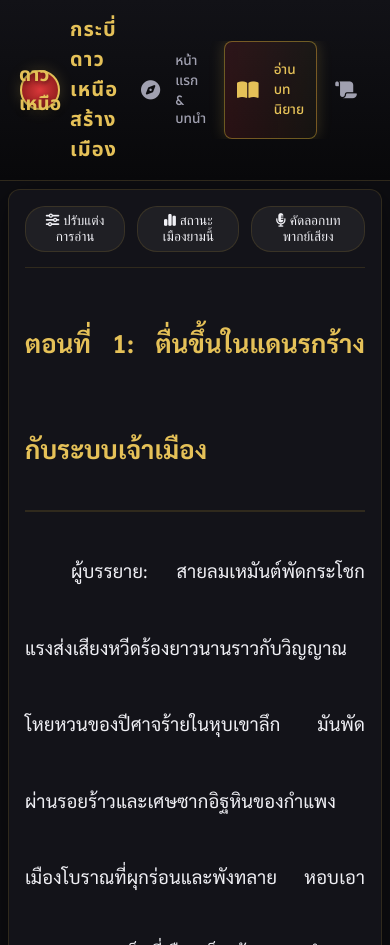
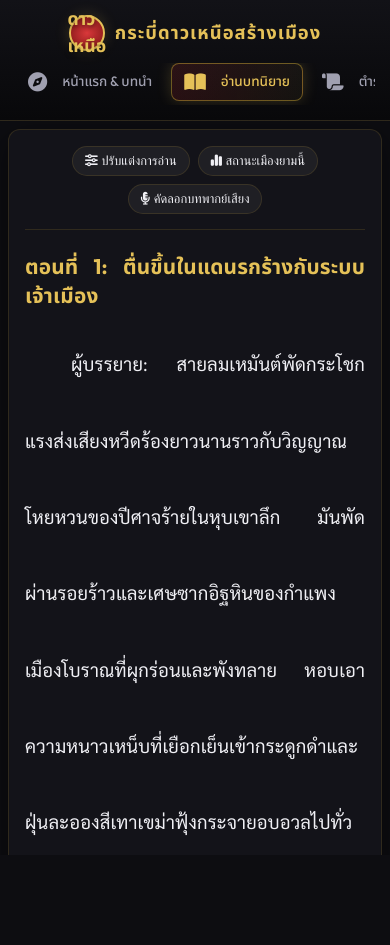
Before and after one commit to thanwa72/heavenly-mist-city, a plain HTML site: page index.html in a window 390 px wide. Both pictures are taken after a click on the link "อ่านบทนิยาย". After the commit the page ends 855 px from the top, so only its background shows below. Drawn offline with Linux system fonts and the light colour scheme.

Commit message:
Add files via upload

```diff
--- a/style.css
+++ b/style.css
@@ -476,6 +476,16 @@ p {
     line-height: 4.15;
     text-align: justify;
     letter-spacing: 0.15px;
+}
+
+#reader-title h2 {
+    font-family: var(--font-heading);
+    font-size: 1.65rem;
+    color: var(--color-gold);
+    line-height: 1.4;
+    margin-bottom: 20px;
+    border-bottom: 2px solid var(--border-color);
+    padding-bottom: 12px;
 }
 
 .reader-body h3 {
@@ -1019,11 +1029,10 @@ body.mode-light .chapter-dropdown {
         width: 100%;
         border-right: none;
         border-bottom: 1px solid var(--border-color);
-        padding: 15px 20px;
-        flex-direction: row;
-        align-items: center;
-        justify-content: space-between;
-        gap: 10px;
+        padding: 15px;
+        flex-direction: column;
+        align-items: stretch;
+        gap: 12px;
         height: auto;
     }
     .brand-section {
@@ -1032,11 +1041,17 @@ body.mode-light .chapter-dropdown {
         flex-direction: row;
         gap: 10px;
         text-align: left;
+        justify-content: center;
+        width: 100%;
+    }
+    .brand-title {
+        font-size: 1.15rem;
+        white-space: nowrap;
     }
     .brand-logo {
-        width: 40px;
-        height: 40px;
-        font-size: 1.2rem;
+        width: 36px;
+        height: 36px;
+        font-size: 1.1rem;
         margin-bottom: 0;
     }
     .brand-subtitle {
@@ -1045,20 +1060,25 @@ body.mode-light .chapter-dropdown {
     .sidebar-nav {
         flex-direction: row;
         overflow-x: auto;
-        width: auto;
-        flex-grow: 0;
-        gap: 5px;
+        width: 100%;
+        justify-content: flex-start;
+        gap: 6px;
+        padding-bottom: 4px;
+        flex-wrap: nowrap;
+        -webkit-overflow-scrolling: touch;
     }
     .nav-item {
         padding: 8px 12px;
         font-size: 0.85rem;
         border-radius: 8px;
+        white-space: nowrap;
+        flex-shrink: 0;
     }
     .sidebar-footer {
         display: none;
     }
     .main-content {
-        height: calc(100vh - 80px);
+        height: calc(100vh - 110px);
     }
     .content-view {
         padding: 15px;
@@ -1066,6 +1086,22 @@ body.mode-light .chapter-dropdown {
     .reader-container {
         padding: 24px;
         max-width: 100% !important;
+    }
+    .reader-action-bar {
+        justify-content: center;
+        gap: 8px;
+        flex-wrap: wrap;
+    }
+    .reader-action-bar .btn-pill {
+        font-size: 0.8rem;
+        padding: 6px 12px;
+    }
+    #reader-title h2 {
+        font-size: 1.3rem;
+        line-height: 1.4;
+        border-bottom: none;
+        padding-bottom: 0;
+        margin-bottom: 15px;
     }
     .intro-grid {
         grid-template-columns: 1fr;
```
